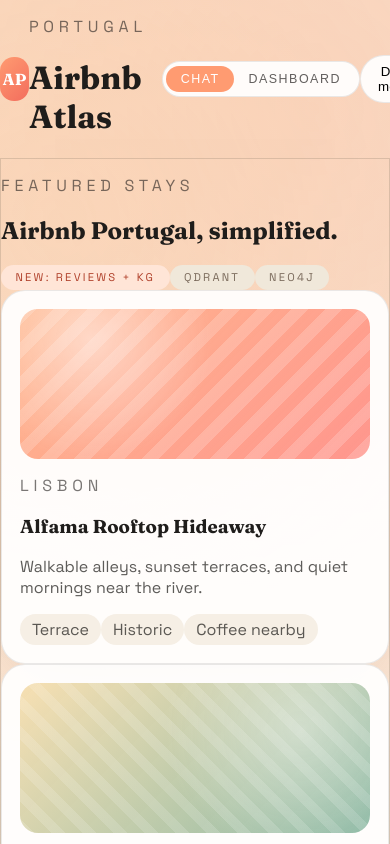
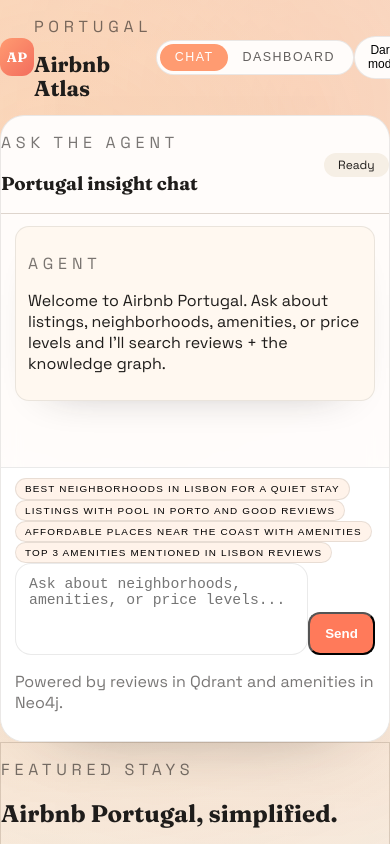
Before and after one commit to albertolovell/airbnbpt-insight-agent, a React (Vite) app in the folder app/: page / in a window 390 px wide. Shown: the top 844 px of the page. Built offline with nearby package versions, Linux system fonts and the light colour scheme.

Commit message:
above the fold + intuitive interactions

```diff
--- a/app/src/App.jsx
+++ b/app/src/App.jsx
@@ -104,7 +104,7 @@
 
       {activeView === 'chat' ? (
       <main className="relative z-10 mx-auto grid w-full max-w-6xl grid-cols-1 gap-6 px-6 pb-12 md:grid-cols-[1.1fr_0.9fr]">
-        <section className="rounded-3xl border border-sand bg-white/80 p-6 shadow-soft backdrop-blur">
+        <section className="order-2 rounded-3xl border border-sand bg-white/80 p-6 shadow-soft backdrop-blur md:order-1">
           <div className="flex flex-wrap items-center justify-between gap-4">
             <div>
               <p className="text-sm uppercase tracking-[0.3em] text-ink-muted">Featured stays</p>
@@ -170,7 +170,7 @@
           </div>
         </section>
 
-        <section className="chat-panel">
+        <section className="chat-panel order-1 md:order-2">
           <div className="flex items-center justify-between border-b border-sand px-6 py-4">
             <div>
               <p className="text-xs uppercase tracking-[0.3em] text-ink-muted">Ask the agent</p>
@@ -200,7 +200,7 @@
             <div ref={chatEndRef} />
           </div>
 
-          <div className="px-6 pb-5 pt-4">
+          <div className="chat-composer px-6 pb-5 pt-4">
             {error && <p className="mb-2 text-sm text-rose-500">{error}</p>}
             <div className="flex flex-wrap gap-2 pb-3">
               {STARTER_PROMPTS.map((prompt) => (
--- a/app/src/index.css
+++ b/app/src/index.css
@@ -343,6 +343,14 @@
   backdrop-filter: blur(10px);
 }
 
+.chat-composer {
+  position: sticky;
+  bottom: 0;
+  background: var(--surface-strong);
+  border-top: 1px solid var(--border-soft);
+  z-index: 4;
+}
+
 .status-pill {
   border-radius: 999px;
   padding: 0.25rem 0.9rem;
@@ -568,8 +576,86 @@
 }
 
 @media (max-width: 768px) {
+  body {
+    overflow-x: hidden;
+  }
+
+  h1 {
+    font-size: 1.35rem;
+    line-height: 1.1;
+  }
+
   .hero-glow {
     opacity: 0.7;
+  }
+
+  .logo-mark {
+    height: 38px;
+    width: 38px;
+    border-radius: 12px;
+    font-size: 0.85rem;
+  }
+
+  .pill {
+    padding: 0.42rem 0.85rem;
+    font-size: 0.75rem;
+  }
+
+  .chat-panel {
+    min-height: 74vh;
+    max-height: 74vh;
+    border-radius: 24px;
+  }
+
+  .chat-body {
+    padding: 12px 14px;
+    gap: 10px;
+  }
+
+  .chat-bubble {
+    border-radius: 14px;
+    padding: 10px 12px;
+  }
+
+  .chat-input {
+    min-height: 66px;
+    padding: 0.72rem 0.82rem;
+    font-size: 0.92rem;
+  }
+
+  .send-btn {
+    padding: 0.74rem 0.95rem;
+    border-radius: 12px;
+  }
+
+  .chip {
+    font-size: 0.62rem;
+    letter-spacing: 0.12em;
+    padding: 0.26rem 0.56rem;
+  }
+
+  .chat-composer {
+    padding: 10px 14px 12px;
+  }
+
+  .listing-card {
+    border-radius: 18px;
+    padding: 14px;
+  }
+
+  .listing-art {
+    height: 118px;
+    border-radius: 14px;
+  }
+
+  .stat-card {
+    border-radius: 14px;
+    padding: 12px;
+  }
+
+  .metric-card,
+  .table-card {
+    border-radius: 14px;
   }
 
   .dashboard-filters {
```
